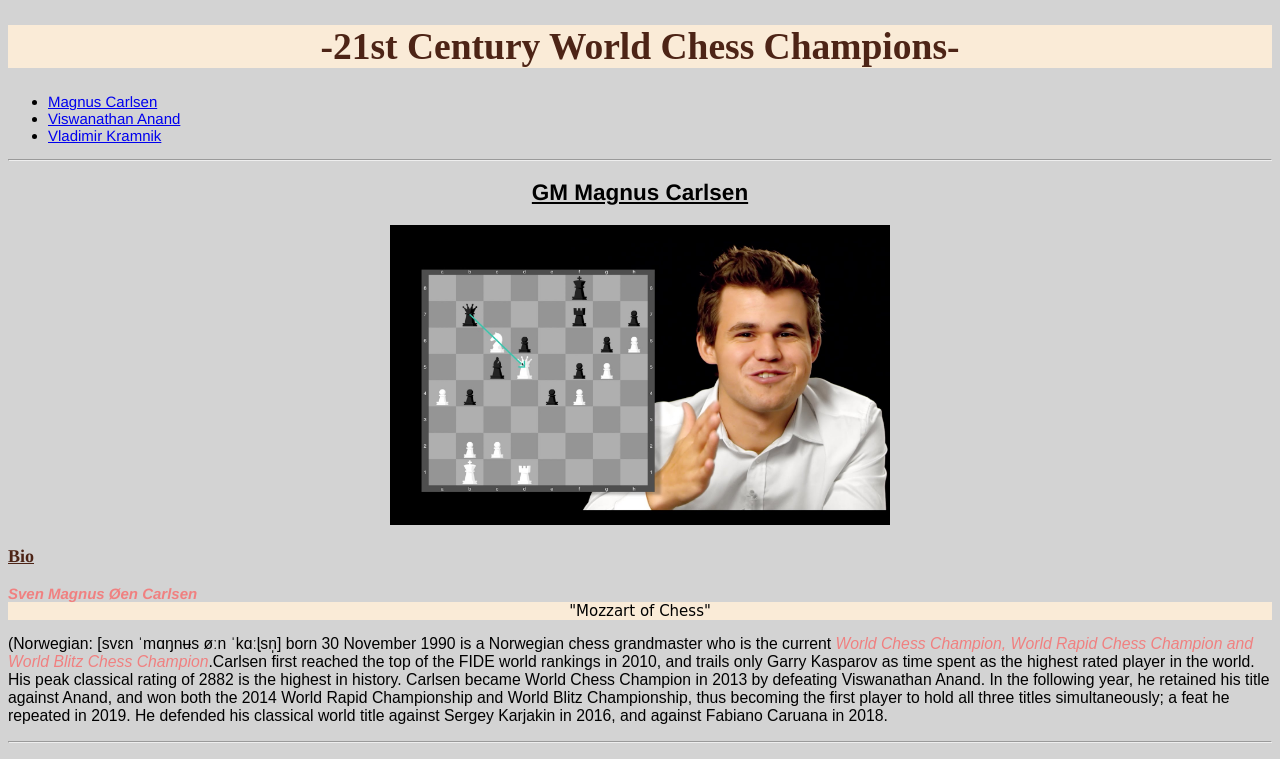
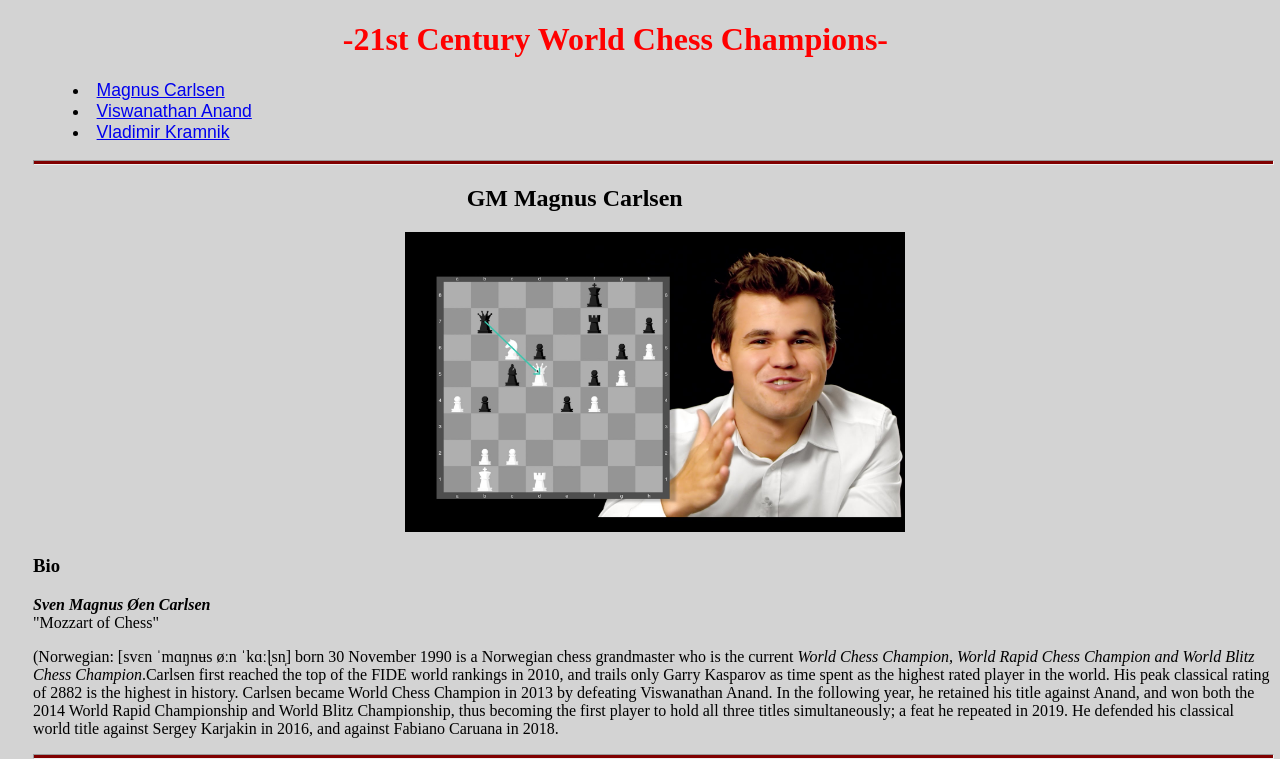
Before and after one commit to PHL-LC101-April22/js-assignment-4-html-me-something-sasajovanovic132, a website: page index.html in a window 1280 px wide. Shown: the top 759 px of the page. Drawn offline with Linux system fonts and the light colour scheme.

Commit message:
CSS done

```diff
--- a/styles.css
+++ b/styles.css
@@ -1,64 +1,43 @@
+#mainHeading{
+    color: red;
+    margin-left:25%;
+}
 body{
-    display: block;
-    margin: 8px;
-    font-family: Helvetica, Arial, sans-serif;
+    display:block;
+    margin:8px;
+    padding-left: 25px;
     background-color: lightgray;
-    color: black;
-    font-size: 15px;
-  }
- #mainHeading{
-     color:white;
- }
+}
 .funParagraph{
-    color: green;
+    color:green;
 }
 
-
-
-  h1   {
-    font-family:"Times New Roman", Times, serif;
-    color: #4D2416;
-    font-size: 250%;
-    text-align:center;
-    background-color: antiquewhite;
-  }
-
-  aside {font-family: cursive;
-    background-color: antiquewhite;
-    text-align: center;
-  }
-
-  h2 {
-    font-size:150%;
-    text-align: center;
-    text-decoration: underline;
-  }
-
-  h3   {
-    font-family:Times, serif;
-    color: #4D2416;
-    font-size: 120%;
-    text-decoration:underline;
-  }
-  p {
-  font-family: sans-serif;
-  color:black;
-  font-size: 105%;
-  }
-
-  div {
-      text-align: center;
-  }
-
-  em {
-      color:lightcoral;
-  }
-
-
-  footer {
+footer {
+    margin: 6px;
+    padding: 3px;
     left: 0;
     bottom: 0;
     width: 100%;
     background-color: lightgray;
     text-align: center;
   }
+
+  hr {
+    width: 100%;
+    height: 3px;
+    background-color: maroon;
+  }
+
+  ul {
+    font-family: fantasy;
+    font-size: 110%;
+    list-style-type:disc;
+    list-style-position: inside;
+
+  }
+  img{
+      margin-left: 30%;
+  }
+  h2{
+      margin-left: 35%;
+  }
```
